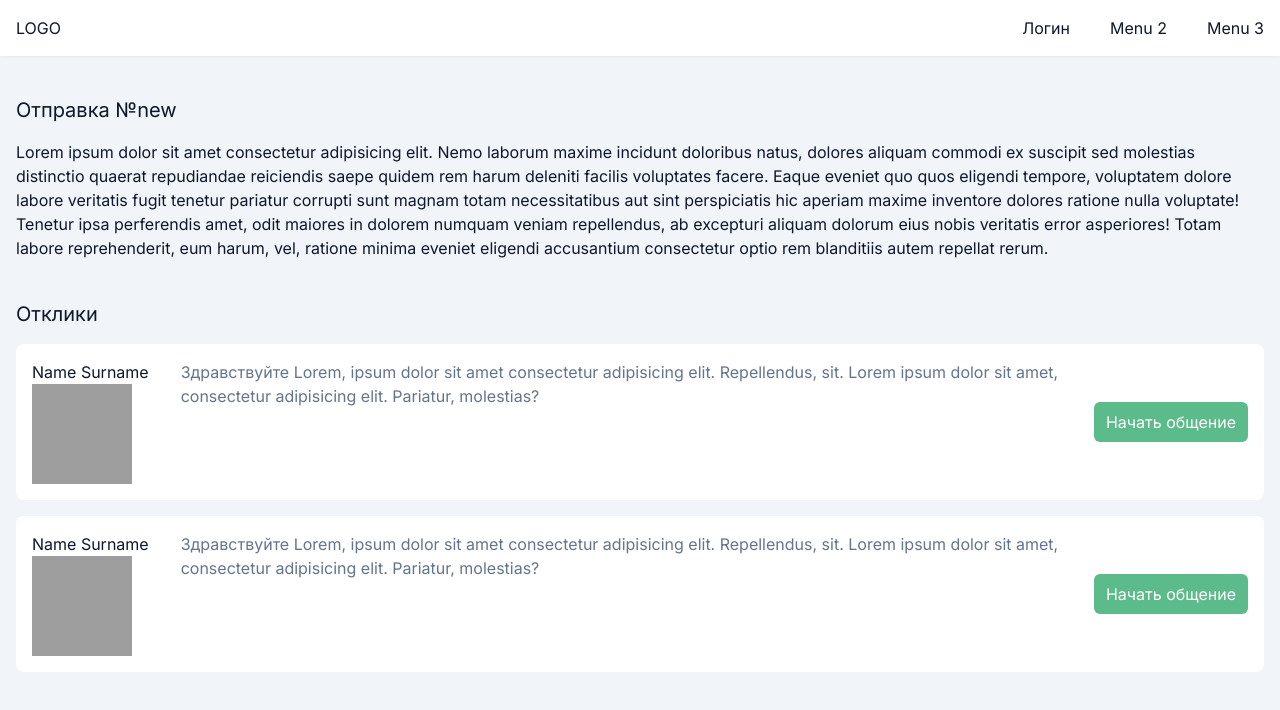
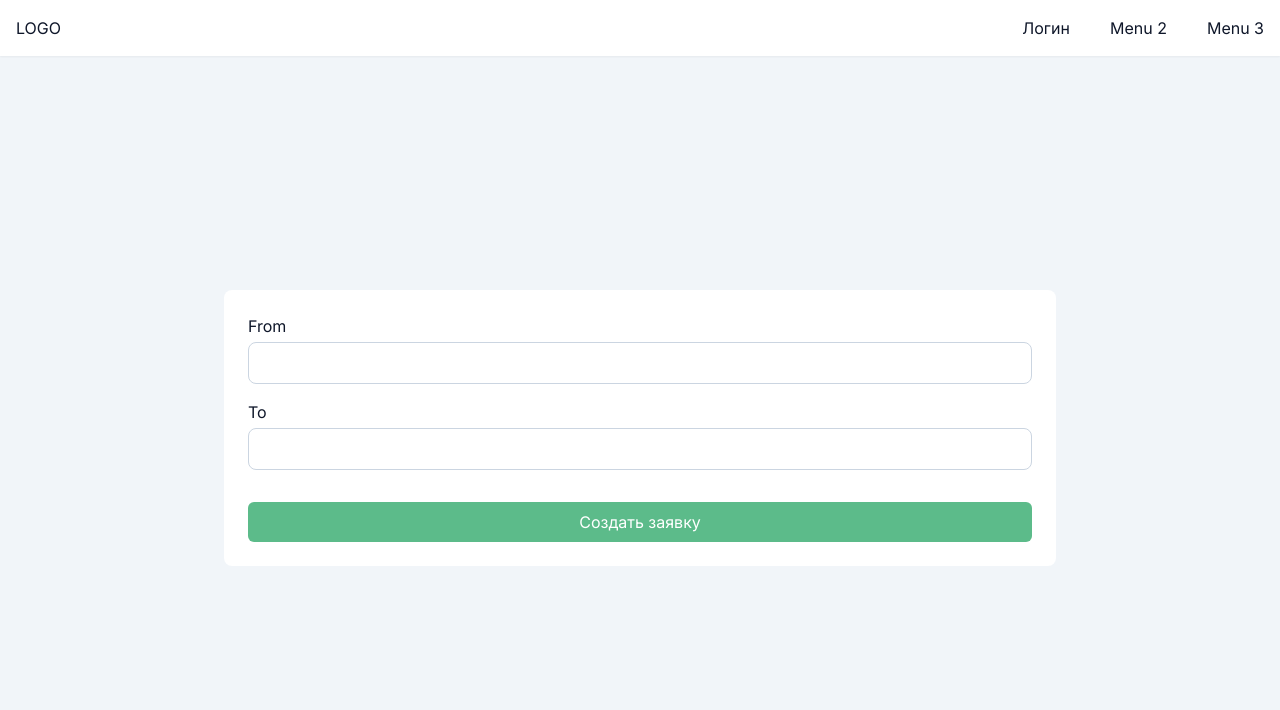
Before and after one commit to an4morph/cargo-hackaton, a Next.js app: page /shipments/new in a window 1280 px wide. Shown: the top 710 px of the page. Built offline with nearby package versions, Linux system fonts and the light colour scheme; grey boxes are pictures that could not be loaded.

Commit message:
add new shipment form page

```diff
--- /dev/null
+++ b/src/app/shipments/new/page.tsx
@@ -0,0 +1,51 @@
+'use client'
+
+import { BasicInput } from '@/components/input/base'
+import { PrimaryButton } from '@/components/button/primary'
+import { SubmitHandler, useForm } from 'react-hook-form'
+
+type FormData = {
+  from: string
+  to: string
+}
+
+
+export default function NewShipmentFormPage(): JSX.Element {
+  const { register, handleSubmit, formState: { errors } } = useForm<FormData>()
+
+  const onSubmit: SubmitHandler<FormData> = (data) => {
+    console.log('submit', data)
+  }
+
+  return (
+    <div className="responsive flex justify-center items-center h-[calc(100vh_-_56px)]">
+      <form className="paper p-6 w-2/3">
+        <BasicInput
+          id="from"
+          label="From"
+          className="pb-4"
+          {...register('from', {
+            required: 'Обязательное поле',
+          })}
+          error={errors.from?.message}
+        />
+        <BasicInput
+          id="to"
+          label="To"
+          className="pb-4"
+          {...register('to', {
+            required: 'Обязательное поле',
+          })}
+          error={errors.to?.message}
+        />
+
+        <PrimaryButton
+          className="mt-4 w-full"
+          onClick={handleSubmit(onSubmit)}
+        >
+          Создать заявку
+        </PrimaryButton>
+      </form>
+    </div>
+  )
+}
--- a/src/components/button/primary/index.tsx
+++ b/src/components/button/primary/index.tsx
@@ -6,12 +6,14 @@ interface IProps {
   className?: string
   children: ReactNode
   onClick?: BtnClickEvent
+  type?: 'button' | 'submit'
 }
 
-export const PrimaryButton = ({ className, children, onClick }: IProps): JSX.Element => {
+export const PrimaryButton = ({ className, children, onClick, type = 'button' }: IProps): JSX.Element => {
   return (
     <button
       onClick={onClick}
+      type={type}
       className={cx(className,
         'rounded-md bg-brand-500 py-2 px-3 text-white',
         'hover:bg-brand-600 transition-all duration-300',
```
